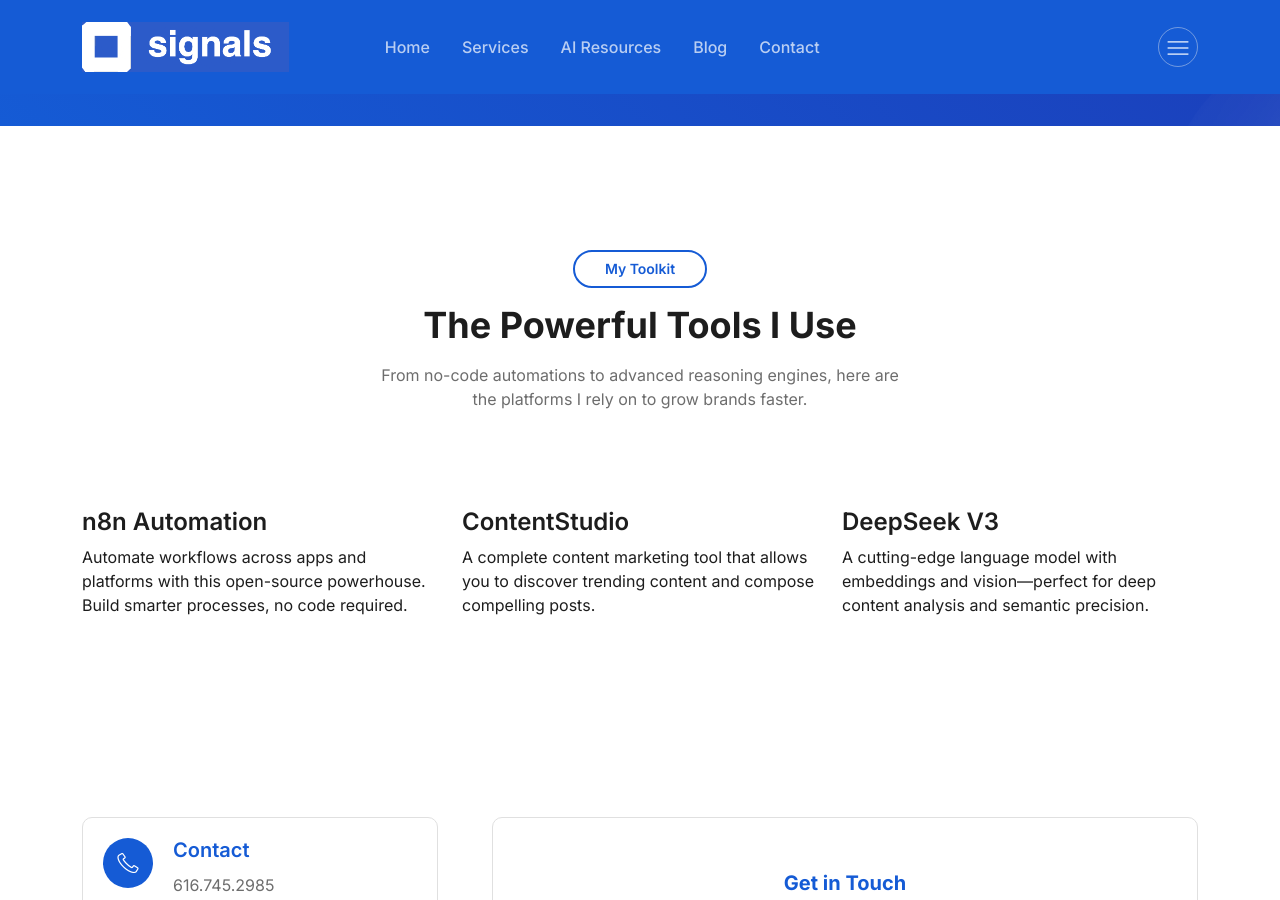
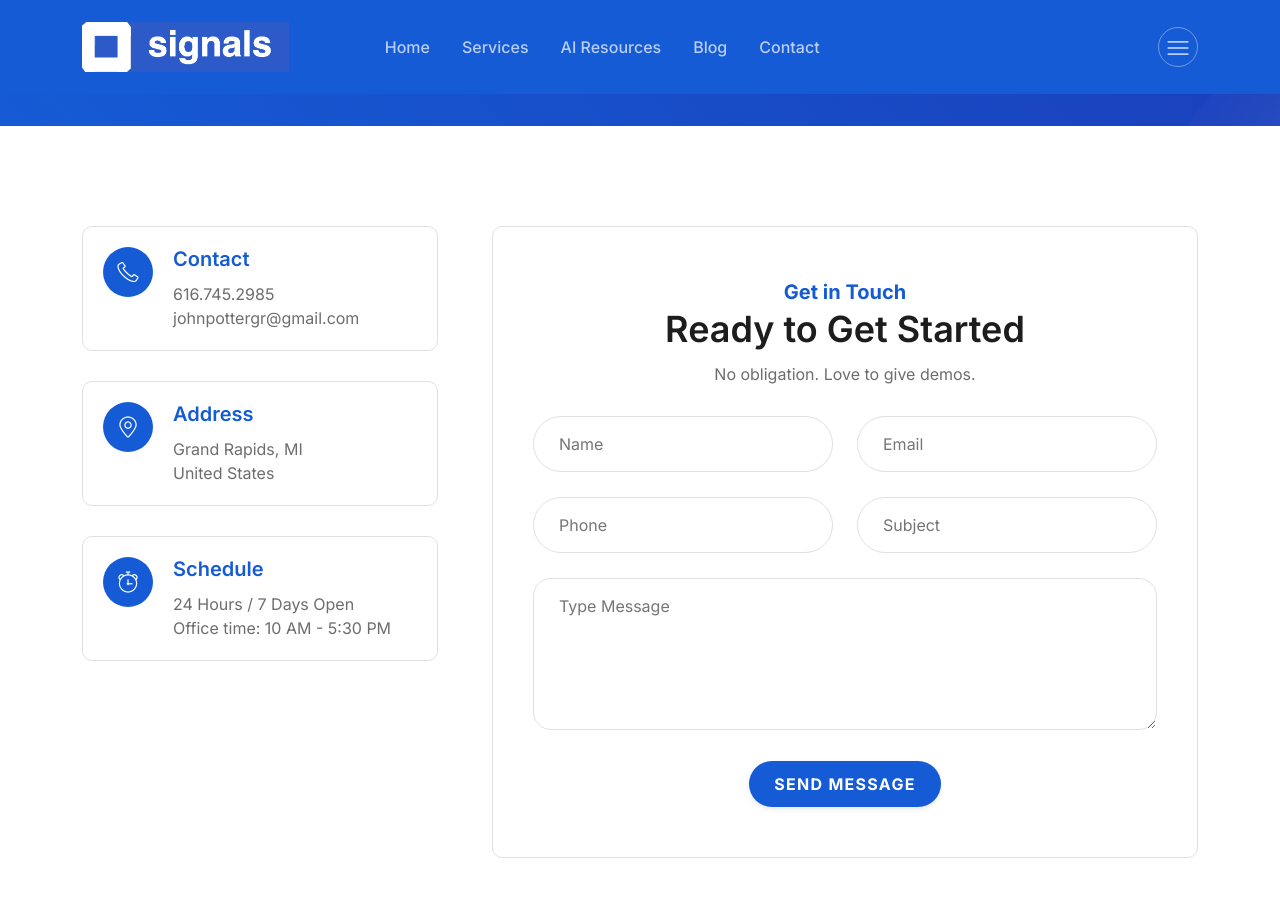
Before and after one commit to johnpottergr/llmvisibility.co, a Jekyll site: the page built from index.html, in a window 1280 px wide and 900 px high, scrolled down 2946 px. Built offline with Jekyll 4.4.1, drawn with Linux system fonts in a browser that asks for light colours.

Commit message:
portfolio out

```diff
--- a/index.html
+++ b/index.html
@@ -457,147 +457,7 @@
   </section>
   <!-- End Cta Area -->
 
-  <!--====== portfolio THREE PART START ======-->
 
-  <section id="portfolio" class="portfolio-area portfolio-three">
-    <!--======  Start Section Title Five ======-->
-    <div class="section-title-five">
-      <div class="container">
-        <div class="row">
-          <div class="col-12">
-            <div class="content">
-              <h6>My Toolkit</h6>
-              <h2 class="fw-bold">The Powerful Tools I Use</h2>
-              <p>
-                From no-code automations to advanced reasoning engines,
-                here are the platforms I rely on to grow brands faster.
-              </p>
-            </div>
-          </div>
-        </div>
-        <!-- row -->
-      </div>
-      <!-- container -->
-    </div>
-    <!--======  End Section Title Five ======-->
-    <div class="container">
-      <div class="row">
-        <div class="col-lg-12">
-
-          <!-- portfolio menu -->
-        </div>
-      </div>
-      <!-- row -->
-      <div class="row grid">
-        <div class="col-lg-4 col-sm-6 branding-3 planning-3" >
-          <div class="portfolio-style-three">
-            <div class="portfolio-image">
-
-              <div class="
-                  portfolio-overlay
-                  d-flex
-                  align-items-center
-                  justify-content-center
-                ">
-                <div class="portfolio-content">
-                  <div class="portfolio-icon">
-                    <a class="image-popup-three glightbox3" href="assets/images/portfolio/n8n10.png" height="50">
-                      <i class="lni lni-zoom-in"> </i>
-                    </a>
-                  </div>
-                  <div class="portfolio-icon">
-                    <a href="javascript:void(0)"> <i class="lni lni-link"> </i> </a>
-                  </div>
-                </div>
-              </div>
-            </div>
-            <div class="portfolio-text">
-              <h4 class="portfolio-title">
-                <a href="javascript:void(0)">n8n Automation</a>
-              </h4>
-              <p class="text">
-                  Automate workflows across apps and platforms with this open-source powerhouse.
-                  Build smarter processes, no code required.
-              </p>
-            </div>
-          </div>
-          <!-- single portfolio -->
-        </div>
-
-        <div class="col-lg-4 col-sm-6" >
-          <div class="portfolio-style-three">
-            <div class="portfolio-image">
-
-              <div class="
-                  portfolio-overlay
-                  d-flex
-                  align-items-center
-                  justify-content-center
-                ">
-                <div class="portfolio-content">
-                  <div class="portfolio-icon">
-                    <a class="image-popup-three glightbox3" href="assets/images/portfolio/contentstudio.svg" height="50">
-                      <i class="lni lni-zoom-in"> </i>
-                    </a>
-                  </div>
-                  <div class="portfolio-icon">
-                    <a href="javascript:void(0)"> <i class="lni lni-link"> </i> </a>
-                  </div>
-                </div>
-              </div>
-            </div>
-            <div class="portfolio-text">
-              <h4 class="portfolio-title">
-                <a href="javascript:void(0)">ContentStudio</a>
-              </h4>
-              <p class="text">
-                A complete content marketing tool that allows you to discover trending content and compose compelling posts.
-              </p>
-            </div>
-          </div>
-          <!-- single portfolio -->
-        </div>
-        <div class="col-lg-4 col-sm-6" >
-          <div class="portfolio-style-three">
-            <div class="portfolio-image">
-
-              <div class="
-                  portfolio-overlay
-                  d-flex
-                  align-items-center
-                  justify-content-center
-                ">
-                <div class="portfolio-content">
-                  <div class="portfolio-icon">
-                    <a class="image-popup-three glightbox3" href="assets/images/portfolio/deepseek40.jpg" height="50">
-                      <i class="lni lni-zoom-in"> </i>
-                    </a>
-                  </div>
-                  <div class="portfolio-icon">
-                    <a href="javascript:void(0)"> <i class="lni lni-link"> </i> </a>
-                  </div>
-                </div>
-              </div>
-            </div>
-            <div class="portfolio-text">
-              <h4 class="portfolio-title">
-                <a href="javascript:void(0)"> DeepSeek V3 </a>
-              </h4>
-              <p class="text">
-                  A cutting-edge language model with
-                  embeddings and vision—perfect for deep
-                  content analysis and semantic precision.
-              </p>
-            </div>
-          </div>
-        </div>
-      </div>
-      <!-- row -->
-    </div>
-    <!-- container -->
-  </section>
-
-  <!--====== portfolio THREE PART ENDS ======-->
   <!-- ========================= contact-section end ========================= -->
 
 
```
